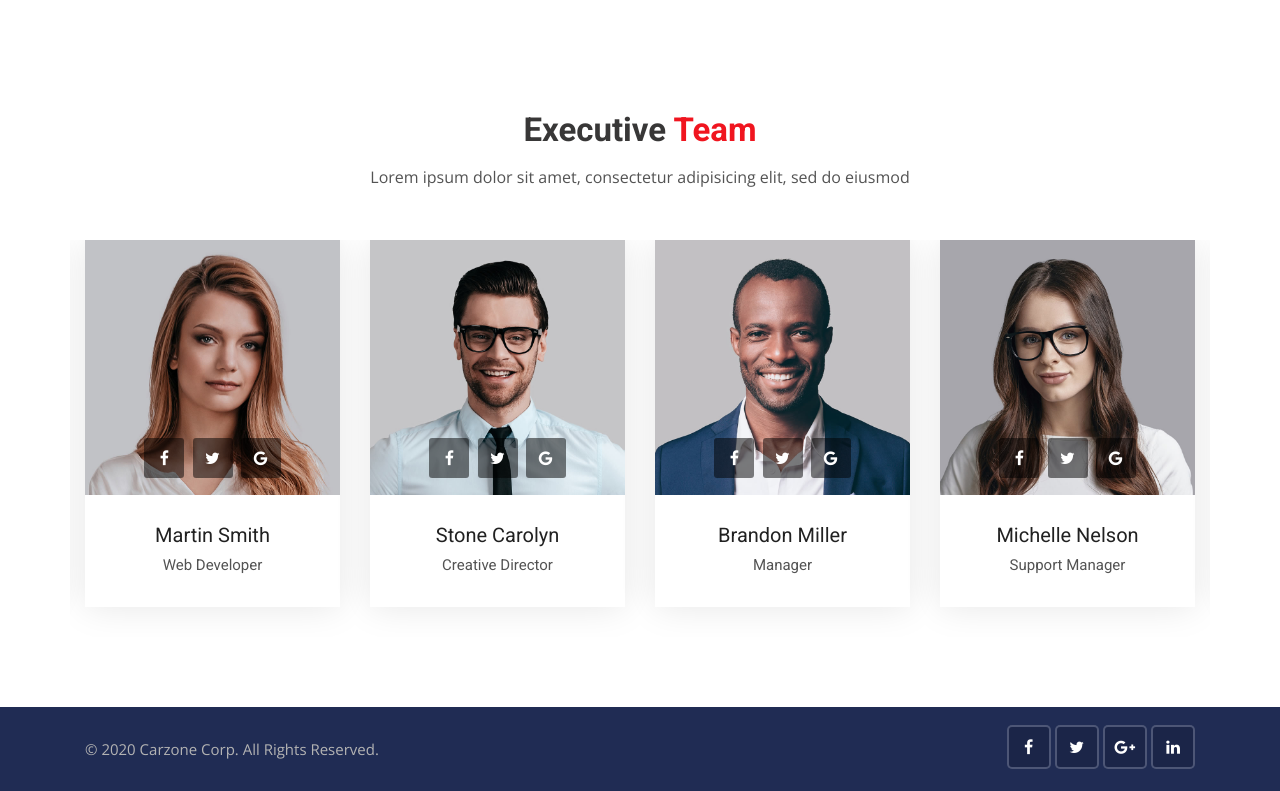
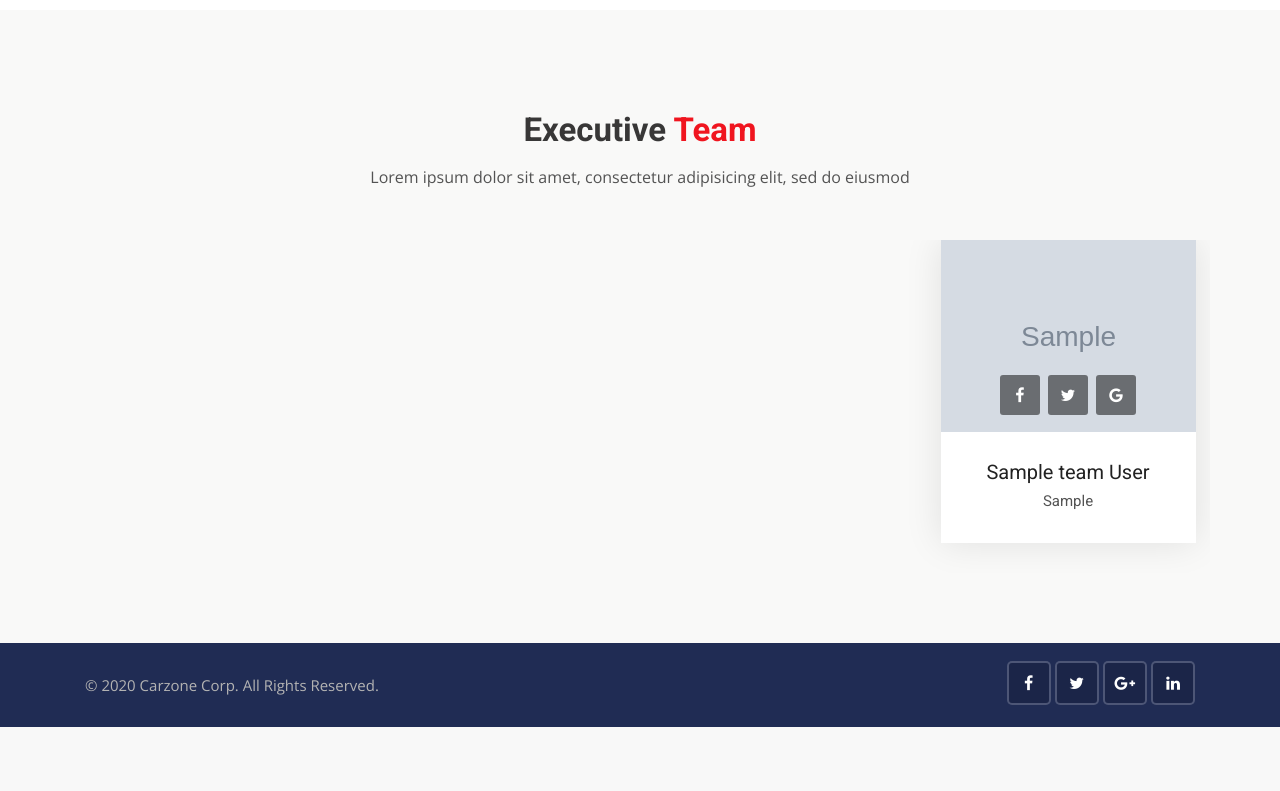
Before and after one commit to srmorteza/Car_Selling_Business_Website, a Django app: page /about in a window 1280 px wide. Shown: the part 847-1638 px from the top of the page. After the commit the page ends 1574 px from the top, so only its background shows below. Run offline with Django 4.2, Linux system fonts and the light colour scheme; tables that the repository leaves empty hold one stand-in row (values such as "Sample post"); grey boxes marked "Sample" are stand-in pictures; some libraries are stand-ins or nearby versions.

Commit message:
add some chang to admin panel in team page to project 1401-6-19

```diff
--- a/pages/views.py
+++ b/pages/views.py
@@ -1,14 +1,23 @@
 from django.shortcuts import render
 
+# Create your views here.
+from pages.models import Team
 
-# Create your views here.
 
 def home(request):
-    return render(request, 'pages/home.html')
+    teams = Team.objects.all()
+    data = {
+        'teams': teams,
+    }
+    return render(request, 'pages/home.html', data)
 
 
 def about(request):
-    return render(request, 'pages/about.html')
+    teams = Team.objects.all()
+    data = {
+        'teams': teams,
+    }
+    return render(request, 'pages/about.html',data)
 
 
 def services(request):
--- a/templates/includes/navbar.html
+++ b/templates/includes/navbar.html
@@ -5,8 +5,10 @@
 <header class="main-header sticky-header header-with-top">
     <div class="container">
         <nav class="navbar navbar-expand-lg navbar-light">
-            <a class="navbar-brand company-logo" href="#">
-                <img src="{% static 'img/logos/black-logo.png' %}" alt="logo">
+            <a class="navbar-brand company-logo" href="{% url 'home' %}">
+                <img src="{% static 'static/img/logos/logo.png' %}" alt="logo">
+
+
             </a>
             <button class="navbar-toggler" type="button" data-toggle="collapse" data-target="#navbar"
                     aria-controls="navbar" aria-expanded="false" aria-label="Toggle navigation">
--- a/templates/pages/about.html
+++ b/templates/pages/about.html
@@ -68,10 +68,8 @@
 </div>
 <!-- Service center end -->
 
-
-
     <!-- Our team start -->
-<div class="our-team content-area">
+    <div class="our-team content-area bg-grea-3">
         <div class="container">
             <!-- Main title -->
             <div class="main-title">
@@ -80,97 +78,31 @@
             </div>
             <!-- Slick slider area start -->
             <div class="slick-slider-area clearfix">
-            <div class="row slick-carousel" data-slick='{"slidesToShow": 4, "responsive":[{"breakpoint": 1024,"settings":{"slidesToShow": 2}}, {"breakpoint": 768,"settings":{"slidesToShow": 1}}]}'>
+                <div class="row slick-carousel"
+                     data-slick='{"slidesToShow": 4, "responsive":[{"breakpoint": 1024,"settings":{"slidesToShow": 2}}, {"breakpoint": 768,"settings":{"slidesToShow": 1}}]}'>
+
+
+                    {% for team in teams %}
                         <div class="slick-slide-item">
                             <div class="team-1">
                                 <div class="photo">
                                     <a href="#">
-                                <img src="{% static '' %}img/avatar/avatar-12.jpg" alt="team-1" class="img-fluid">
+                                        <img src="{{team.photo.url}}" alt="team-1"
+                                             class="img-fluid">
                                     </a>
                                     <div class="social-list clearfix">
-                                <a href="#" class="facebook-bg"><i class="fa fa-facebook"></i></a>
-                                <a href="#" class="twitter-bg"><i class="fa fa-twitter"></i></a>
-                                <a href="#" class="google-bg"><i class="fa fa-google"></i></a>
+                                        <a href="{{team.facebook_link}}" target="_blank" class="facebook-bg"><i class="fa fa-facebook"></i></a>
+                                        <a href="{{ team.twitter_link }}" target="_blank" class="twitter-bg"><i class="fa fa-twitter"></i></a>
+                                        <a href="{{ team.googlePlus_link }}" target="_blank" class="google-bg"><i class="fa fa-google"></i></a>
                                     </div>
                                 </div>
                                 <div class="details">
-                            <h4><a href="team-detail.html">Brandon Miller</a></h4>
-                            <h5>Manager</h5>
+                                    <h4><a href="team-detail.html">{{ team.fisrt_name }} {{ team.last_name }}</a></h4>
+                                    <h5>{{ team.designation }}</h5>
                                 </div>
                             </div>
                         </div>
-                <div class="slick-slide-item">
-                    <div class="team-1">
-                        <div class="photo">
-                            <a href="#">
-                                <img src="{% static '' %}img/avatar/avatar-9.jpg" alt="team-1" class="img-fluid">
-                            </a>
-                            <div class="social-list clearfix">
-                                <a href="#" class="facebook-bg"><i class="fa fa-facebook"></i></a>
-                                <a href="#" class="twitter-bg"><i class="fa fa-twitter"></i></a>
-                                <a href="#" class="google-bg"><i class="fa fa-google"></i></a>
-                            </div>
-                        </div>
-                        <div class="details">
-                            <h4><a href="team-detail.html">Michelle Nelson</a></h4>
-                            <h5>Support Manager</h5>
-                        </div>
-                    </div>
-                </div>
-                <div class="slick-slide-item">
-                    <div class="team-1">
-                        <div class="photo">
-                            <a href="#">
-                                <img src="{% static 'img/avatar/avatar-11.jpg' %}" alt="team-1" class="img-fluid">
-                            </a>
-                            <div class="social-list clearfix">
-                                <a href="#" class="facebook-bg"><i class="fa fa-facebook"></i></a>
-                                <a href="#" class="twitter-bg"><i class="fa fa-twitter"></i></a>
-                                <a href="#" class="google-bg"><i class="fa fa-google"></i></a>
-                            </div>
-                        </div>
-                        <div class="details">
-                            <h4><a href="team-detail.html">Stone Carolyn</a></h4>
-                            <h5>Creative Director</h5>
-                        </div>
-                    </div>
-                </div>
-                <div class="slick-slide-item">
-                    <div class="team-1">
-                        <div class="photo">
-                            <a href="#">
-                                <img src="{% static 'img/avatar/avatar-10.jpg' %}" alt="team-1" class="img-fluid">
-                            </a>
-                            <div class="social-list clearfix">
-                                <a href="#" class="facebook-bg"><i class="fa fa-facebook"></i></a>
-                                <a href="#" class="twitter-bg"><i class="fa fa-twitter"></i></a>
-                                <a href="#" class="google-bg"><i class="fa fa-google"></i></a>
-                            </div>
-                        </div>
-                        <div class="details">
-                            <h4><a href="team-detail.html">Martin Smith</a></h4>
-                            <h5>Web Developer</h5>
-                        </div>
-                    </div>
-                </div>
-                <div class="slick-slide-item">
-                    <div class="team-1">
-                        <div class="photo">
-                            <a href="#">
-                                <img src="{% static 'img/avatar/avatar-11.jpg' %}" alt="team-1" class="img-fluid">
-                            </a>
-                            <div class="social-list clearfix">
-                                <a href="#" class="facebook-bg"><i class="fa fa-facebook"></i></a>
-                                <a href="#" class="twitter-bg"><i class="fa fa-twitter"></i></a>
-                                <a href="#" class="google-bg"><i class="fa fa-google"></i></a>
-                            </div>
-                        </div>
-                        <div class="details">
-                            <h4><a href="team-detail.html">Stone Carolyn</a></h4>
-                            <h5>Creative Director</h5>
-                        </div>
-                    </div>
-                </div>
+                    {% endfor %}
                 </div>
             </div>
         </div>
@@ -178,4 +110,112 @@
     <!-- Our team end -->
 
 
+{#<!-- Our team start -->#}
+{#<div class="our-team content-area">#}
+{#    <div class="container">#}
+{#        <!-- Main title -->#}
+{#        <div class="main-title">#}
+{#            <h1>Executive <span>Team</span></h1>#}
+{#            <p>Lorem ipsum dolor sit amet, consectetur adipisicing elit, sed do eiusmod</p>#}
+{#        </div>#}
+{#        <!-- Slick slider area start -->#}
+{#        <div class="slick-slider-area clearfix">#}
+{#            <div class="row slick-carousel" data-slick='{"slidesToShow": 4, "responsive":[{"breakpoint": 1024,"settings":{"slidesToShow": 2}}, {"breakpoint": 768,"settings":{"slidesToShow": 1}}]}'>#}
+{#                <div class="slick-slide-item">#}
+{#                    <div class="team-1">#}
+{#                        <div class="photo">#}
+{#                            <a href="#">#}
+{#                                <img src="{% static '' %}img/avatar/avatar-12.jpg" alt="team-1" class="img-fluid">#}
+{#                            </a>#}
+{#                            <div class="social-list clearfix">#}
+{#                                <a href="#" class="facebook-bg"><i class="fa fa-facebook"></i></a>#}
+{#                                <a href="#" class="twitter-bg"><i class="fa fa-twitter"></i></a>#}
+{#                                <a href="#" class="google-bg"><i class="fa fa-google"></i></a>#}
+{#                            </div>#}
+{#                        </div>#}
+{#                        <div class="details">#}
+{#                            <h4><a href="team-detail.html">Brandon Miller</a></h4>#}
+{#                            <h5>Manager</h5>#}
+{#                        </div>#}
+{#                    </div>#}
+{#                </div>#}
+{#                <div class="slick-slide-item">#}
+{#                    <div class="team-1">#}
+{#                        <div class="photo">#}
+{#                            <a href="#">#}
+{#                                <img src="{% static '' %}img/avatar/avatar-9.jpg" alt="team-1" class="img-fluid">#}
+{#                            </a>#}
+{#                            <div class="social-list clearfix">#}
+{#                                <a href="#" class="facebook-bg"><i class="fa fa-facebook"></i></a>#}
+{#                                <a href="#" class="twitter-bg"><i class="fa fa-twitter"></i></a>#}
+{#                                <a href="#" class="google-bg"><i class="fa fa-google"></i></a>#}
+{#                            </div>#}
+{#                        </div>#}
+{#                        <div class="details">#}
+{#                            <h4><a href="team-detail.html">Michelle Nelson</a></h4>#}
+{#                            <h5>Support Manager</h5>#}
+{#                        </div>#}
+{#                    </div>#}
+{#                </div>#}
+{#                <div class="slick-slide-item">#}
+{#                    <div class="team-1">#}
+{#                        <div class="photo">#}
+{#                            <a href="#">#}
+{#                                <img src="{% static 'img/avatar/avatar-11.jpg' %}" alt="team-1" class="img-fluid">#}
+{#                            </a>#}
+{#                            <div class="social-list clearfix">#}
+{#                                <a href="#" class="facebook-bg"><i class="fa fa-facebook"></i></a>#}
+{#                                <a href="#" class="twitter-bg"><i class="fa fa-twitter"></i></a>#}
+{#                                <a href="#" class="google-bg"><i class="fa fa-google"></i></a>#}
+{#                            </div>#}
+{#                        </div>#}
+{#                        <div class="details">#}
+{#                            <h4><a href="team-detail.html">Stone Carolyn</a></h4>#}
+{#                            <h5>Creative Director</h5>#}
+{#                        </div>#}
+{#                    </div>#}
+{#                </div>#}
+{#                <div class="slick-slide-item">#}
+{#                    <div class="team-1">#}
+{#                        <div class="photo">#}
+{#                            <a href="#">#}
+{#                                <img src="{% static 'img/avatar/avatar-10.jpg' %}" alt="team-1" class="img-fluid">#}
+{#                            </a>#}
+{#                            <div class="social-list clearfix">#}
+{#                                <a href="#" class="facebook-bg"><i class="fa fa-facebook"></i></a>#}
+{#                                <a href="#" class="twitter-bg"><i class="fa fa-twitter"></i></a>#}
+{#                                <a href="#" class="google-bg"><i class="fa fa-google"></i></a>#}
+{#                            </div>#}
+{#                        </div>#}
+{#                        <div class="details">#}
+{#                            <h4><a href="team-detail.html">Martin Smith</a></h4>#}
+{#                            <h5>Web Developer</h5>#}
+{#                        </div>#}
+{#                    </div>#}
+{#                </div>#}
+{#                <div class="slick-slide-item">#}
+{#                    <div class="team-1">#}
+{#                        <div class="photo">#}
+{#                            <a href="#">#}
+{#                                <img src="{% static 'img/avatar/avatar-11.jpg' %}" alt="team-1" class="img-fluid">#}
+{#                            </a>#}
+{#                            <div class="social-list clearfix">#}
+{#                                <a href="#" class="facebook-bg"><i class="fa fa-facebook"></i></a>#}
+{#                                <a href="#" class="twitter-bg"><i class="fa fa-twitter"></i></a>#}
+{#                                <a href="#" class="google-bg"><i class="fa fa-google"></i></a>#}
+{#                            </div>#}
+{#                        </div>#}
+{#                        <div class="details">#}
+{#                            <h4><a href="team-detail.html">Stone Carolyn</a></h4>#}
+{#                            <h5>Creative Director</h5>#}
+{#                        </div>#}
+{#                    </div>#}
+{#                </div>#}
+{#            </div>#}
+{#        </div>#}
+{#    </div>#}
+{#</div>#}
+{#<!-- Our team end -->#}
+{##}
+
 {% endblock %}
```
Also changed, not shown: pages/admin.py (+18 -1 lines), templates/pages/home.html (+68 -107 lines), media/photos/2022/52/09/08/22/avatar-3.jpg (added). Lines whose indentation alone changed are shown as unchanged.
